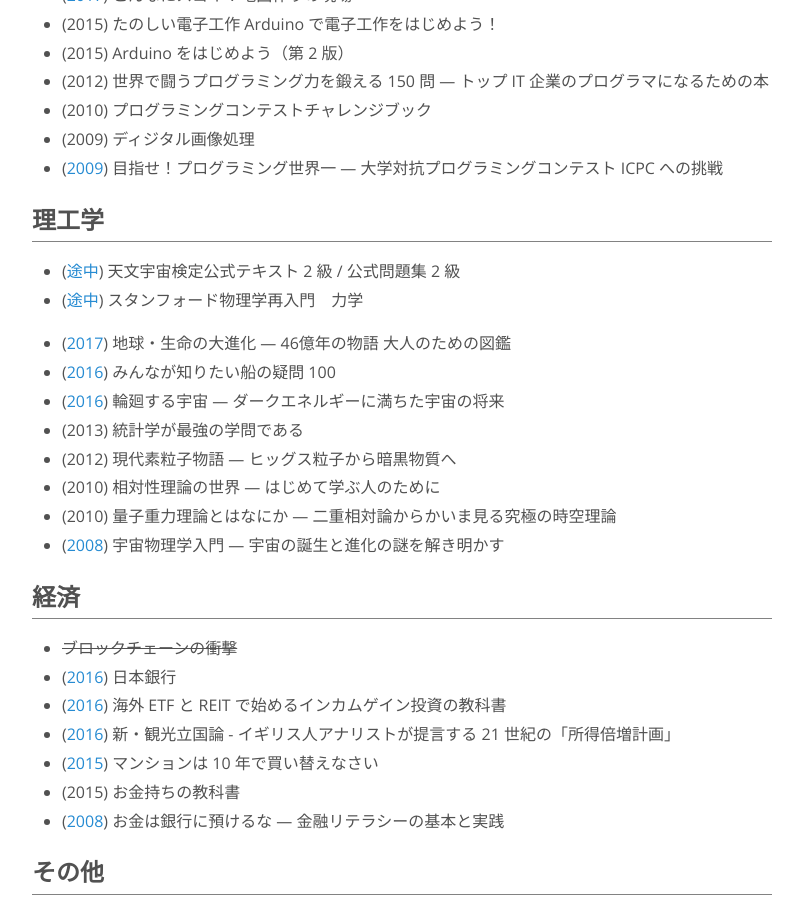
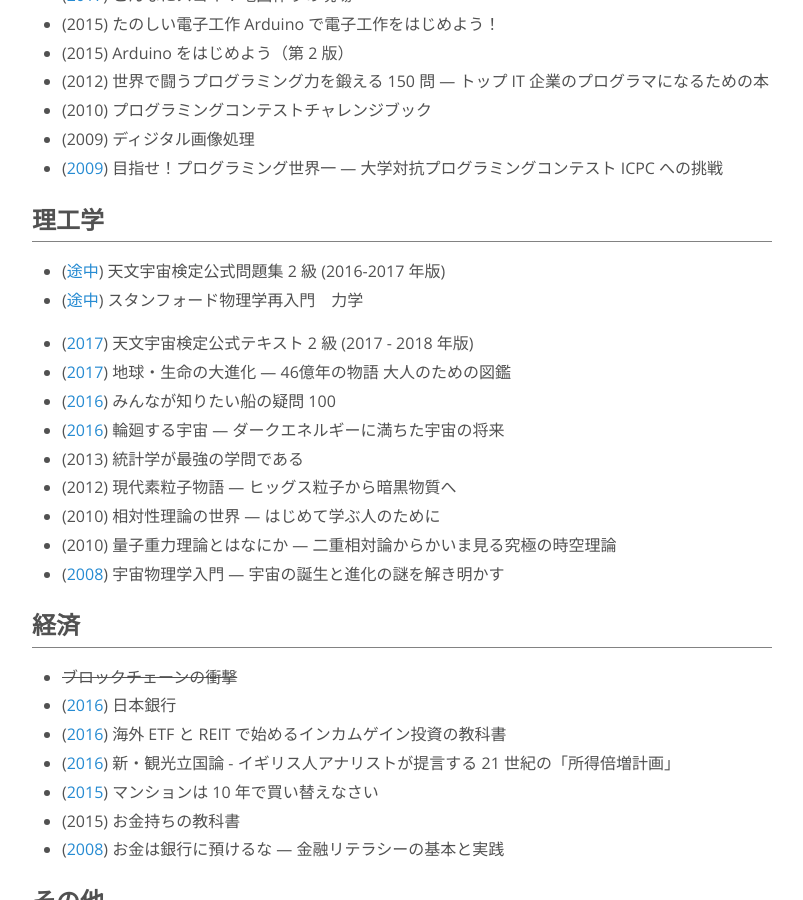
Before and after one commit to nhiroki/nhiroki.github.io, a Jekyll site: the page built from books.md, in a window 1280 px wide and 900 px high, scrolled down 5896 px. Shown: the whole window, without its empty margins (238-1041 px from the left). Built offline with Jekyll 4.4.1, drawn with Linux system fonts in a browser that asks for light colours; some of the changed text lies outside the part shown.

Commit message:
Update the 'books' page

```diff
--- a/books.md
+++ b/books.md
@@ -218,9 +218,10 @@ permalink: /books/
 
 # 理工学
 
-- ([途中](https://twitter.com/nhiroki_/status/883742870422798336)) 天文宇宙検定公式テキスト 2 級 / 公式問題集 2 級
+- ([途中](https://twitter.com/nhiroki_/status/883742870422798336)) 天文宇宙検定公式問題集 2 級 (2016-2017 年版)
 - ([途中](https://twitter.com/nhiroki_/status/785470001981431809)) スタンフォード物理学再入門　力学
 
+- ([2017](https://twitter.com/nhiroki_/status/883742870422798336)) 天文宇宙検定公式テキスト 2 級 (2017 - 2018 年版)
 - ([2017](https://twitter.com/nhiroki_/status/830073945017585664)) 地球・生命の大進化 ― 46億年の物語 大人のための図鑑
 - ([2016](https://twitter.com/nhiroki_/status/813403778380509188)) みんなが知りたい船の疑問 100
 - ([2016](https://twitter.com/nhiroki_/status/712291499895951360)) 輪廻する宇宙 ― ダークエネルギーに満ちた宇宙の将来
```
Also changed, not shown: other parts of books.md (+1 -1 lines).
